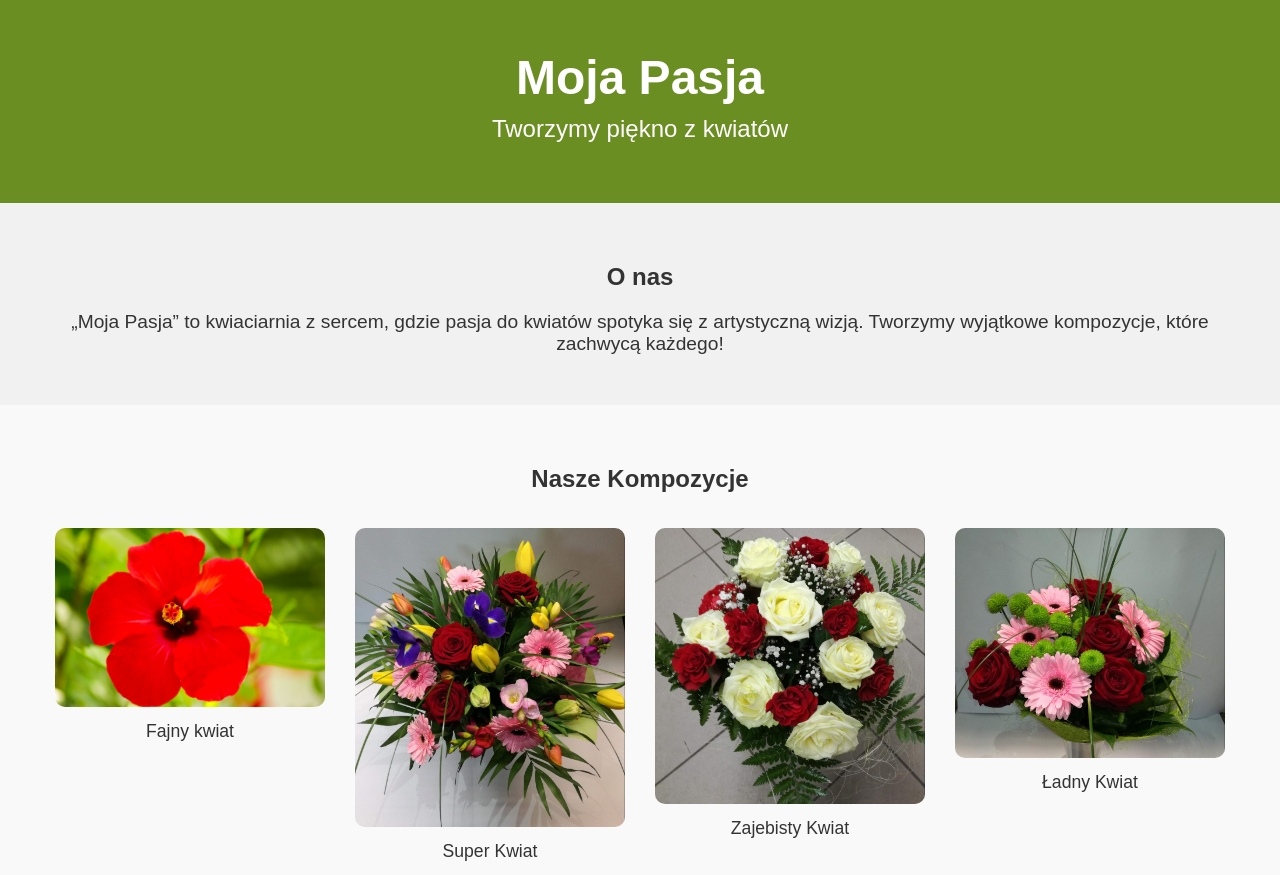
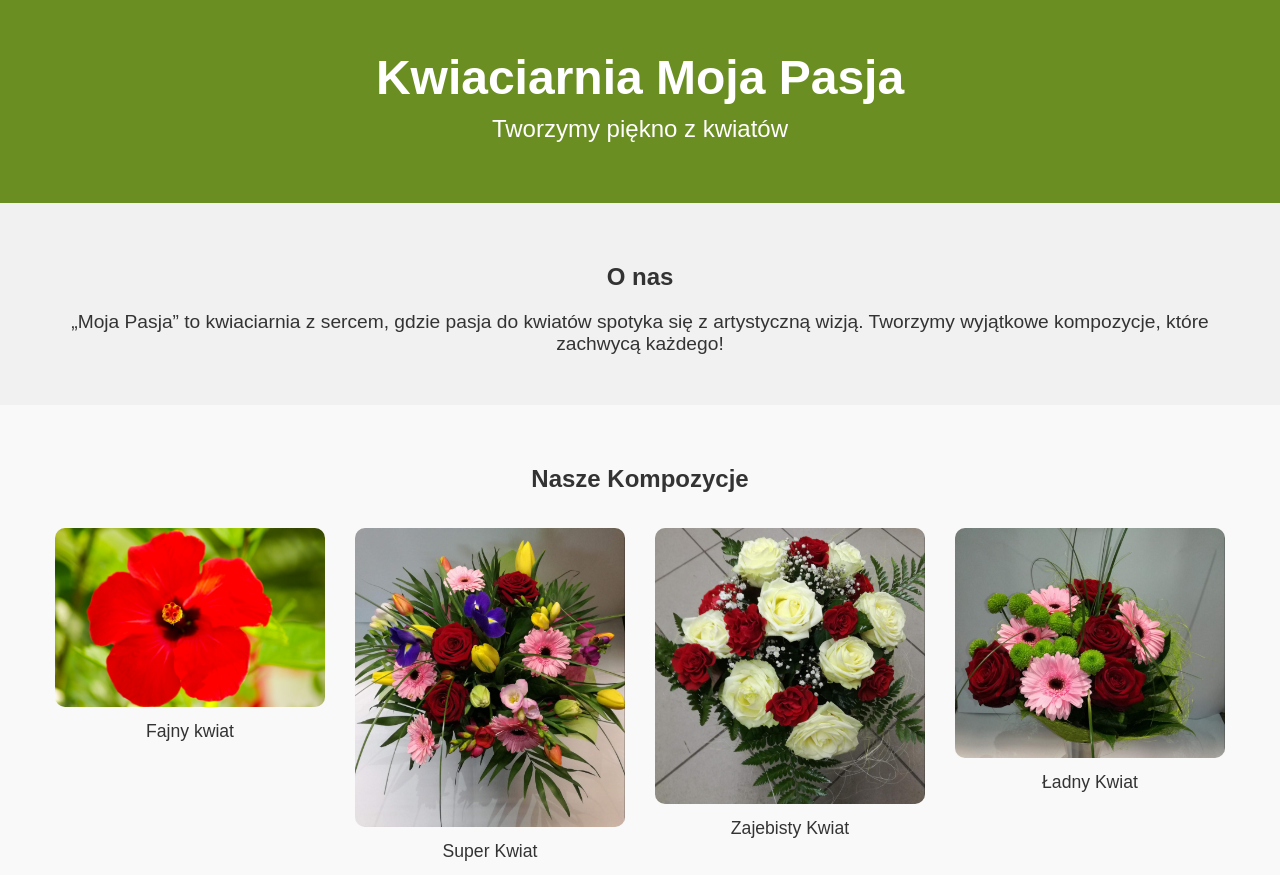
Before and after one commit to kwiaciarniamojapasja/kwiaciarniamojapasja.github.io, a plain HTML site: page index.html in a window 1280 px wide. Shown: the top 875 px of the page. Drawn offline with Linux system fonts and the light colour scheme.

Commit message:
Update index.html

```diff
--- a/index.html
+++ b/index.html
@@ -10,7 +10,7 @@
 
     <!-- Nagłówek strony -->
     <header class="main-header">
-        <h1>Moja Pasja</h1>
+        <h1>Kwiaciarnia Moja Pasja</h1>
         <p>Tworzymy piękno z kwiatów</p>
     </header>
 
```
